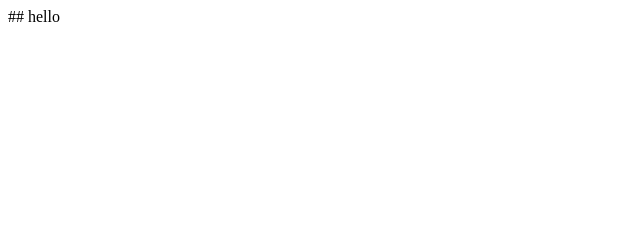
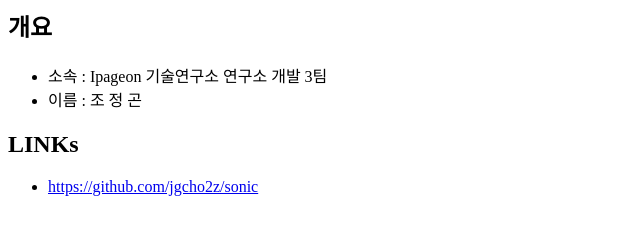
Before and after one commit to jgcho2z/jgcho2z.github.io, a plain HTML site: page index.html in a window 1280 px wide. Shown: the whole page, without its empty margins (0-640 px from the left). Drawn offline with Linux system fonts and the light colour scheme.

Commit message:
Update index.html

```diff
--- a/index.html
+++ b/index.html
@@ -1 +1,30 @@
-## hello
+
+<CTYPE HTML PUBLIC "-//W3C//DTD HTML 4.01 Transitional//EN" "http://www.w3.org/TR/html4/loose.dtd">
+<html>
+<head>
+<link rel="Stylesheet" type="text/css" href="style.css">
+<title>index2</title>
+<meta http-equiv="Content-Type" content="text/html; charset=utf-8">
+</head>
+<body>
+
+
+<h2 id="toc_0.1">개요</h2>
+<ul>
+<li>
+소속 : Ipageon 기술연구소 연구소 개발 3팀
+
+<li>
+이름 : 조 정 곤
+
+</ul>
+
+<h2 id="toc_0.2">LINKs</h2>
+<ul>
+<li>
+<a href="https://github.com/jgcho2z/sonic">https://github.com/jgcho2z/sonic</a>
+
+</ul>
+
+</body>
+</html>
```
